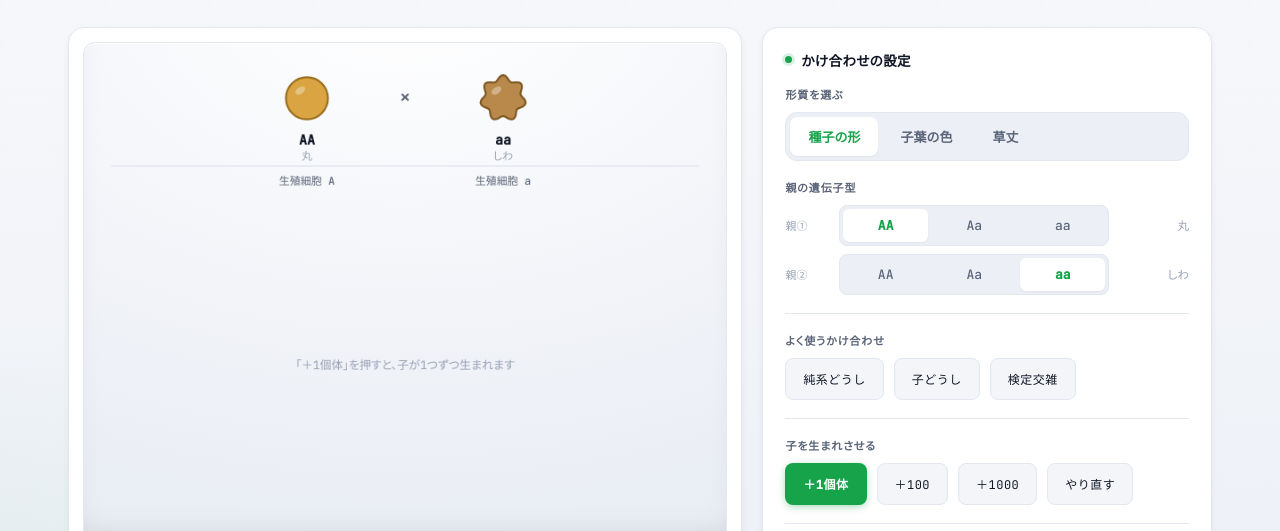
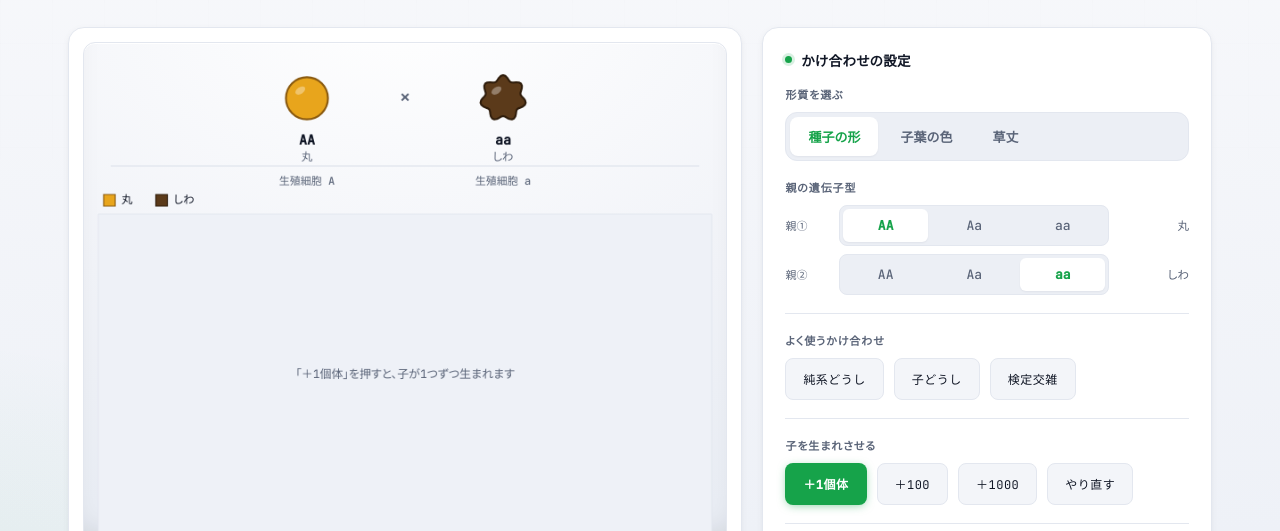
Before and after one commit to backtree-create/science_sim_lab, a plain HTML site: page heredity_sim.html in a window 1280 px wide. Shown: the part 269-800 px from the top of the page. Drawn offline with Linux system fonts and the light colour scheme.

Commit message:
Add files via upload

```diff
--- a/heredity_sim.html
+++ b/heredity_sim.html
@@ -28,7 +28,7 @@
   .genopick{display:flex;flex-direction:column;gap:8px;}
   .genorow{display:flex;align-items:center;gap:10px;}
   .genorow .who{
-    font-family:var(--font-mono);font-size:11px;color:var(--text-faint);
+    font-family:var(--font-mono);font-size:11px;color:var(--text-dim);
     width:44px;flex:none;
   }
   .seg{display:flex;gap:4px;flex:1;background:var(--bg-inset);border:1px solid var(--border);border-radius:var(--r-sm);padding:3px;}
@@ -41,7 +41,7 @@
   .seg button:hover{color:var(--text);}
   .seg button.on{background:#fff;color:var(--accent);font-weight:700;box-shadow:var(--sh-1);}
   .phen{
-    font-size:11.5px;color:var(--text-faint);width:70px;flex:none;text-align:right;
+    font-size:11.5px;color:var(--text-dim);width:70px;flex:none;text-align:right;
   }
 
   /* 格子表 */
@@ -77,7 +77,7 @@
     background:var(--bg-panel-2);border:1px solid var(--border);border-radius:var(--r-sm);
     padding:10px 12px;
   }
-  .kv .k{font-family:var(--font-mono);font-size:9.5px;letter-spacing:.09em;text-transform:uppercase;color:var(--text-faint);margin-bottom:4px;}
+  .kv .k{font-family:var(--font-mono);font-size:10px;letter-spacing:.06em;color:var(--text-dim);margin-bottom:4px;}
   .kv .v{font-family:var(--font-mono);font-size:15px;font-weight:600;color:var(--text);font-variant-numeric:tabular-nums;}
   .kv .v.sub{font-size:12.5px;font-weight:500;color:var(--text-dim);}
 
@@ -232,31 +232,34 @@
 /* ============================================================
    形質のデータ（メンデル 1866年の論文に記載された実測値つき）
    ============================================================ */
+/* 顕性と潜性の色は、明度差を大きく取って区別できるようにしている
+   （どの形質も 3:1 以上のコントラスト比。色覚特性があっても明暗で読み分けられる） */
 const TRAITS = {
   seed: {
     name: '種子の形', gene: 'R',
-    dom: { label: '丸',   color: '#d9a441', edge: '#9a6f1f' },
-    rec: { label: 'しわ', color: '#b8894a', edge: '#7d5722' },
+    dom: { label: '丸',   color: '#e8a51c', edge: '#8a5a10', ink: '#3a2405' },
+    rec: { label: 'しわ', color: '#5b3a1a', edge: '#2e1c0b', ink: '#ffffff' },
     mendel: { dom: 5474, rec: 1850, domName: '丸', recName: 'しわ' },
     draw: 'seed'
   },
   cotyledon: {
     name: '子葉の色', gene: 'Y',
-    dom: { label: '黄色', color: '#e8c944', edge: '#a58a12' },
-    rec: { label: '緑色', color: '#5aa04e', edge: '#356b2c' },
+    dom: { label: '黄色', color: '#edc21f', edge: '#8f7205', ink: '#3a2f02' },
+    rec: { label: '緑色', color: '#1f7a3a', edge: '#0e4520', ink: '#ffffff' },
     mendel: { dom: 6022, rec: 2001, domName: '黄色', recName: '緑色' },
     draw: 'cotyledon'
   },
   height: {
     name: '草丈', gene: 'T',
-    dom: { label: '高い', color: '#3f9e5a', edge: '#256b39' },
-    rec: { label: '低い', color: '#8fc27a', edge: '#4e8244' },
+    dom: { label: '高い', color: '#1c7a4a', edge: '#0d3f26', ink: '#ffffff' },
+    rec: { label: '低い', color: '#c3e5a8', edge: '#6a9a4c', ink: '#22400f' },
     mendel: { dom: 787, rec: 277, domName: '高い', recName: '低い' },
     draw: 'height'
   }
 };
 
-const MAX_POP = 10000;
+// 1個体あたりのマスが小さくなりすぎないよう、上限を抑えている
+const MAX_POP = 6000;
 
 let traitKey = 'seed';
 let parents = ['AA', 'aa'];
@@ -355,15 +358,30 @@ function resetAll() {
 /* ============================================================
    個体の絵
    ============================================================ */
+/* 小さいマスでは「色の面積」で比が読めるよう、丸ではなく角丸のタイルで敷き詰める */
+function drawTile(x, y, s, genotype, t) {
+  const p = isDom(genotype) ? t.dom : t.rec;
+  const w = s * 0.92, r = Math.min(3, w * 0.22);
+  const x0 = x - w / 2, y0 = y - w / 2;
+  ctx.beginPath();
+  ctx.moveTo(x0 + r, y0);
+  ctx.arcTo(x0 + w, y0, x0 + w, y0 + w, r);
+  ctx.arcTo(x0 + w, y0 + w, x0, y0 + w, r);
+  ctx.arcTo(x0, y0 + w, x0, y0, r);
+  ctx.arcTo(x0, y0, x0 + w, y0, r);
+  ctx.closePath();
+  ctx.fillStyle = p.color;
+  ctx.fill();
+  if (w >= 5) {                       // 明るい色が背景に溶けないよう縁を付ける
+    ctx.strokeStyle = p.edge;
+    ctx.lineWidth = Math.min(1.2, w * 0.14);
+    ctx.stroke();
+  }
+}
+
 function drawIndividual(x, y, s, genotype, t, detailed) {
   const p = isDom(genotype) ? t.dom : t.rec;
-  if (!detailed) {
-    ctx.fillStyle = p.color;
-    ctx.beginPath();
-    ctx.arc(x, y, s * 0.42, 0, Math.PI * 2);
-    ctx.fill();
-    return;
-  }
+  if (!detailed) { drawTile(x, y, s, genotype, t); return; }
   ctx.save();
   ctx.translate(x, y);
   ctx.lineJoin = 'round';
@@ -433,8 +451,8 @@ function render() {
     ctx.font = '600 15px ' + MONO;
     ctx.textAlign = 'center'; ctx.textBaseline = 'top';
     ctx.fillText(parents[i], px, py + 40);
-    ctx.fillStyle = C_FAINT;
-    ctx.font = '400 12px ' + MONO;
+    ctx.fillStyle = C_DIM;
+    ctx.font = "500 12.5px " + MONO;
     ctx.fillText(isDom(parents[i]) ? t.dom.label : t.rec.label, px, py + 60);
   });
   ctx.fillStyle = C_DIM;
@@ -456,13 +474,34 @@ function render() {
     ctx.fillText('生殖細胞 ' + g.join(' / '), px, 156);
   });
 
+  // ---- 色の凡例（どの色がどの形質か） ----
+  const keyY = 176;
+  let kx = 22;
+  [t.dom, t.rec].forEach(p => {
+    ctx.fillStyle = p.color;
+    ctx.strokeStyle = p.edge; ctx.lineWidth = 1.2;
+    ctx.beginPath(); ctx.rect(kx, keyY - 6, 13, 13); ctx.fill(); ctx.stroke();
+    ctx.fillStyle = C_INK;
+    ctx.font = '500 12.5px ' + MONO;
+    ctx.textAlign = 'left'; ctx.textBaseline = 'middle';
+    ctx.fillText(p.label, kx + 20, keyY + 1);
+    kx += 26 + ctx.measureText(p.label).width + 20;
+  });
+
   // ---- 子の集団 ----
-  const top = 178, pad = 22;
+  const top = 198, pad = 22;
   const gw = BASE_W - pad * 2, gh = BASE_H - top - 14;
   const n = population.length;
 
+  // 明るいタイルが白地に溶けないよう、集団の下に地色を敷く
+  ctx.fillStyle = '#eef1f7';
+  ctx.strokeStyle = C_LINE; ctx.lineWidth = 1;
+  ctx.beginPath();
+  ctx.rect(pad - 6, top - 6, gw + 12, gh + 12);
+  ctx.fill(); ctx.stroke();
+
   if (n === 0) {
-    ctx.fillStyle = C_FAINT;
+    ctx.fillStyle = C_DIM;
     ctx.font = '400 13px ' + MONO;
     ctx.textAlign = 'center'; ctx.textBaseline = 'middle';
     ctx.fillText('「＋1個体」を押すと、子が1つずつ生まれます', BASE_W / 2, top + gh / 2);
@@ -476,7 +515,7 @@ function render() {
       cols = Math.max(1, Math.floor(gw / cell));
       rows = Math.ceil(n / cols);
     }
-    const detailed = cell >= 22;
+    const detailed = cell >= 30;   // 大きいときだけ実物らしい絵、それ以外はタイル
     const ox = pad + (gw - cols * cell) / 2;
     for (let i = 0; i < n; i++) {
       const c = i % cols, r = Math.floor(i / cols);
@@ -561,10 +600,14 @@ function updateUI() {
   const dom = population.filter(isDom).length;
   const rec = n - dom;
 
-  document.getElementById('rbDom').style.width = (n ? dom / n * 100 : 0) + '%';
-  document.getElementById('rbRec').style.width = (n ? rec / n * 100 : 0) + '%';
-  document.getElementById('rbDom').textContent = dom ? `${t.dom.label} ${dom}` : '';
-  document.getElementById('rbRec').textContent = rec ? `${t.rec.label} ${rec}` : '';
+  // 比率バーもキャンバスと同じ色にして、色の意味を1つに保つ
+  const bd = document.getElementById('rbDom'), br = document.getElementById('rbRec');
+  bd.style.width = (n ? dom / n * 100 : 0) + '%';
+  br.style.width = (n ? rec / n * 100 : 0) + '%';
+  bd.style.background = t.dom.color; bd.style.color = t.dom.ink;
+  br.style.background = t.rec.color; br.style.color = t.rec.ink;
+  bd.textContent = dom ? `${t.dom.label} ${dom}` : '';
+  br.textContent = rec ? `${t.rec.label} ${rec}` : '';
 
   document.getElementById('kTotal').textContent = n + (n >= MAX_POP ? '（上限）' : '');
   document.getElementById('kRatio').textContent = ratioText(dom, rec);
@@ -616,7 +659,8 @@ function buildPunnett() {
     html += `<tr><th>${a}</th>`;
     g1.forEach(b => {
       const g = combine(a, b);
-      html += `<td class="${isDom(g) ? 'dom' : 'rec'}">${g}</td>`;
+      const p = isDom(g) ? t.dom : t.rec;
+      html += `<td style="background:${p.color};color:${p.ink};border-color:${p.edge}">${g}</td>`;
     });
     html += '</tr>';
   });
```
